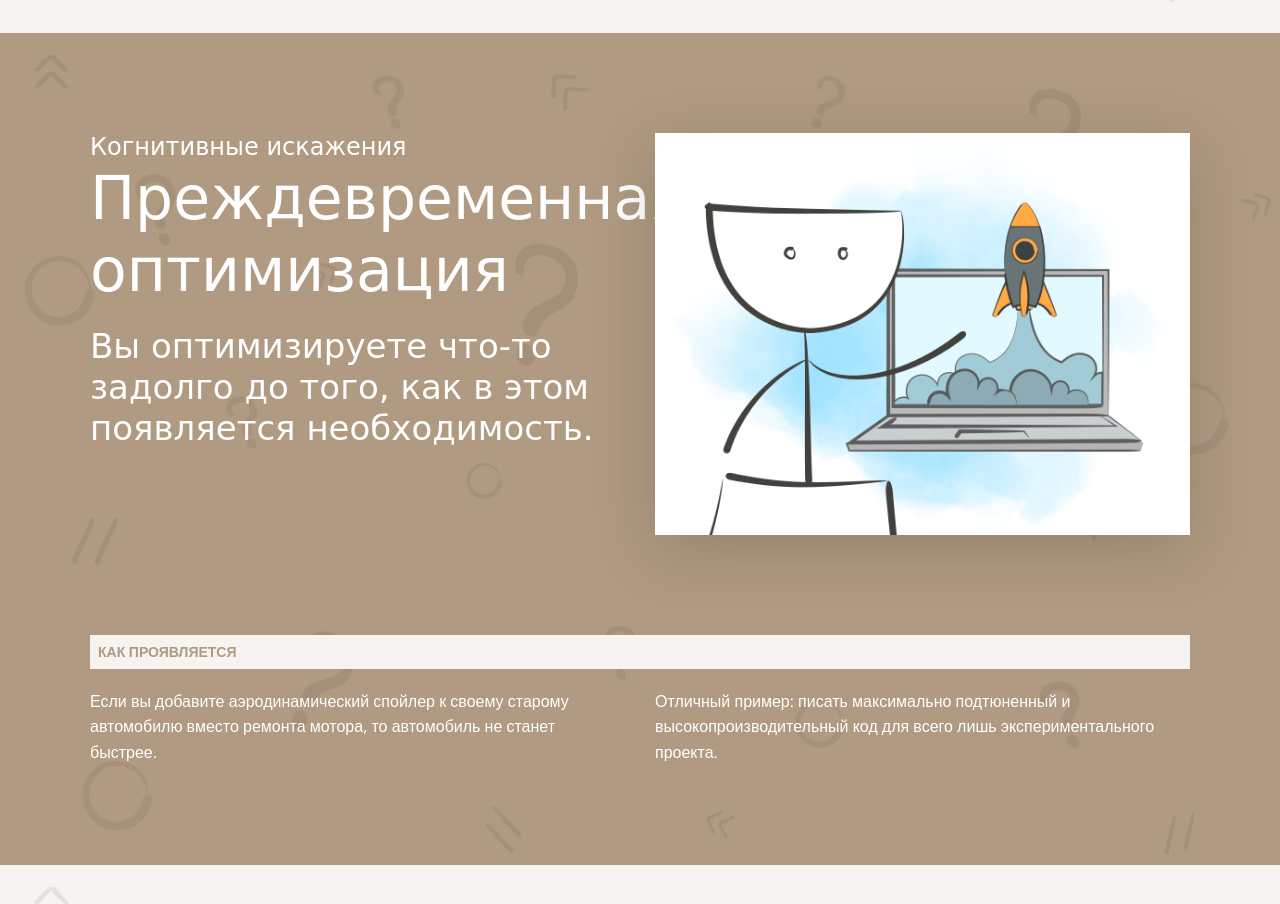
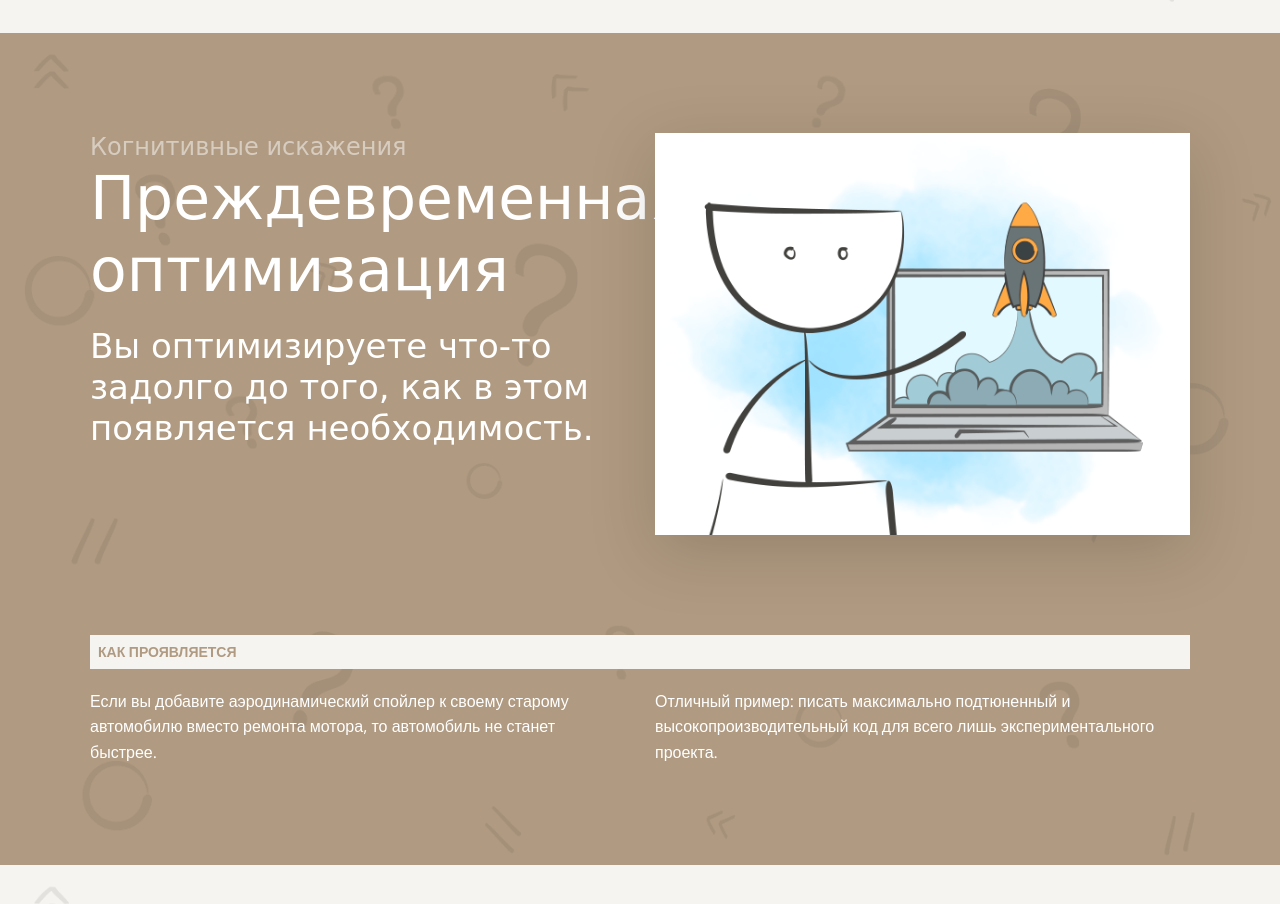
Before and after one commit to dnt-wrd/layout-designer-project-lvl1, a website: page src/index.html in a window 1280 px wide. Shown: the part 3720-4624 px from the top of the page. Drawn offline with nearby package versions, Linux system fonts and the light colour scheme; a web font is replaced by a local one.

Commit message:
полупрозрачный белый

```diff
--- a/src/index.html
+++ b/src/index.html
@@ -155,8 +155,8 @@
     <div class="container p-relative z-index1 white">
       <div class="flex space-between columns-2">
 
-        <div class="translucent-white1111111111111111">
-          <h4 class="">Когнитивные искажения</h4>
+        <div class="">
+          <h4 class="translucent-white50">Когнитивные искажения</h4>
           <h2 class="margin20">Преждевременная оптимизация</h2>
           <h3>Вы оптимизируете что-то задолго до того, как в этом появляется необходимость.</h3>
         </div>
--- a/src/styles/style.css
+++ b/src/styles/style.css
@@ -23,6 +23,10 @@ html {
 
 .translucent-white {
   color: #f5f4f0;
+}
+
+.translucent-white50 {
+  color: #D7CCC0;
 }
 
 .white {
```
